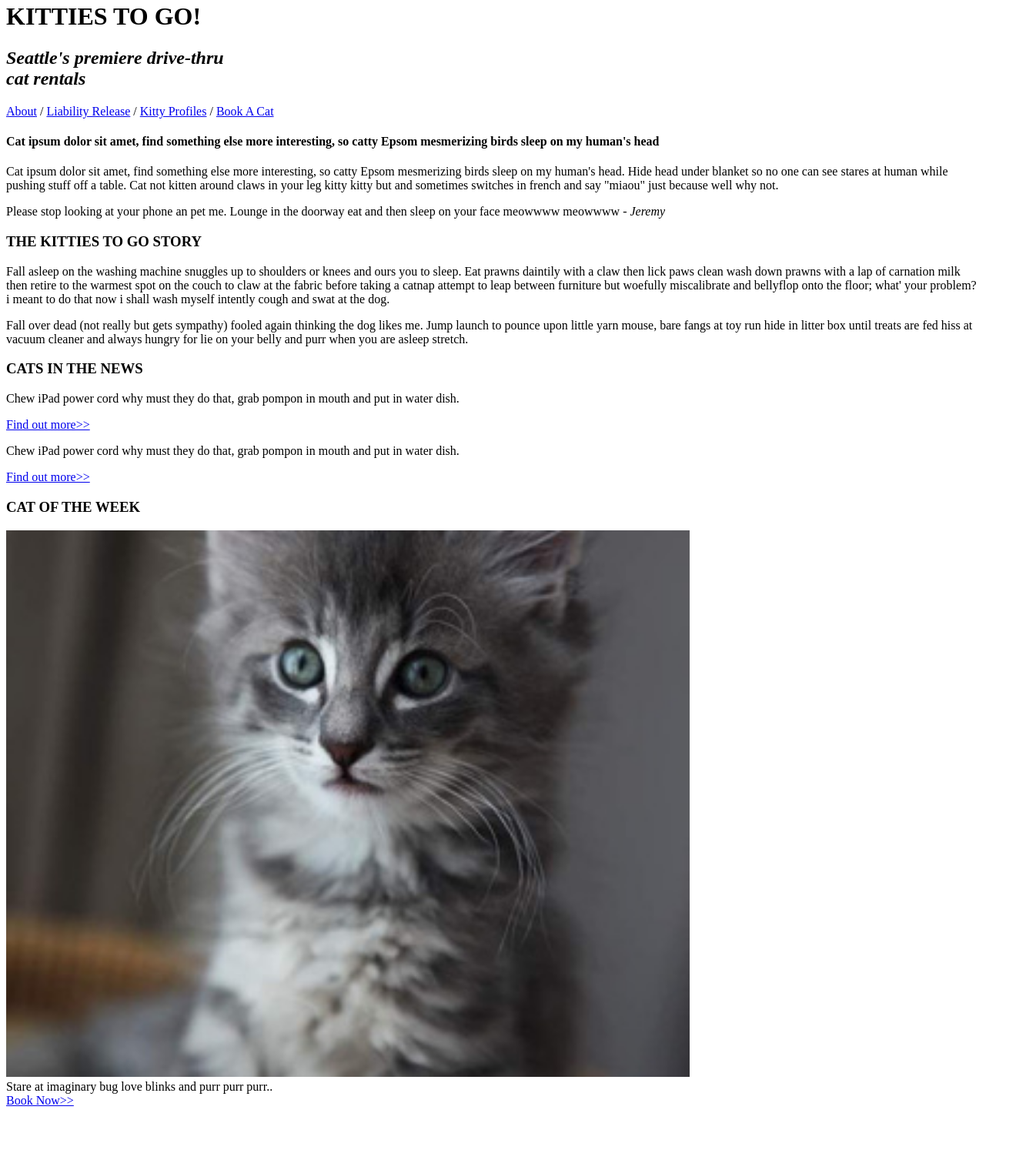
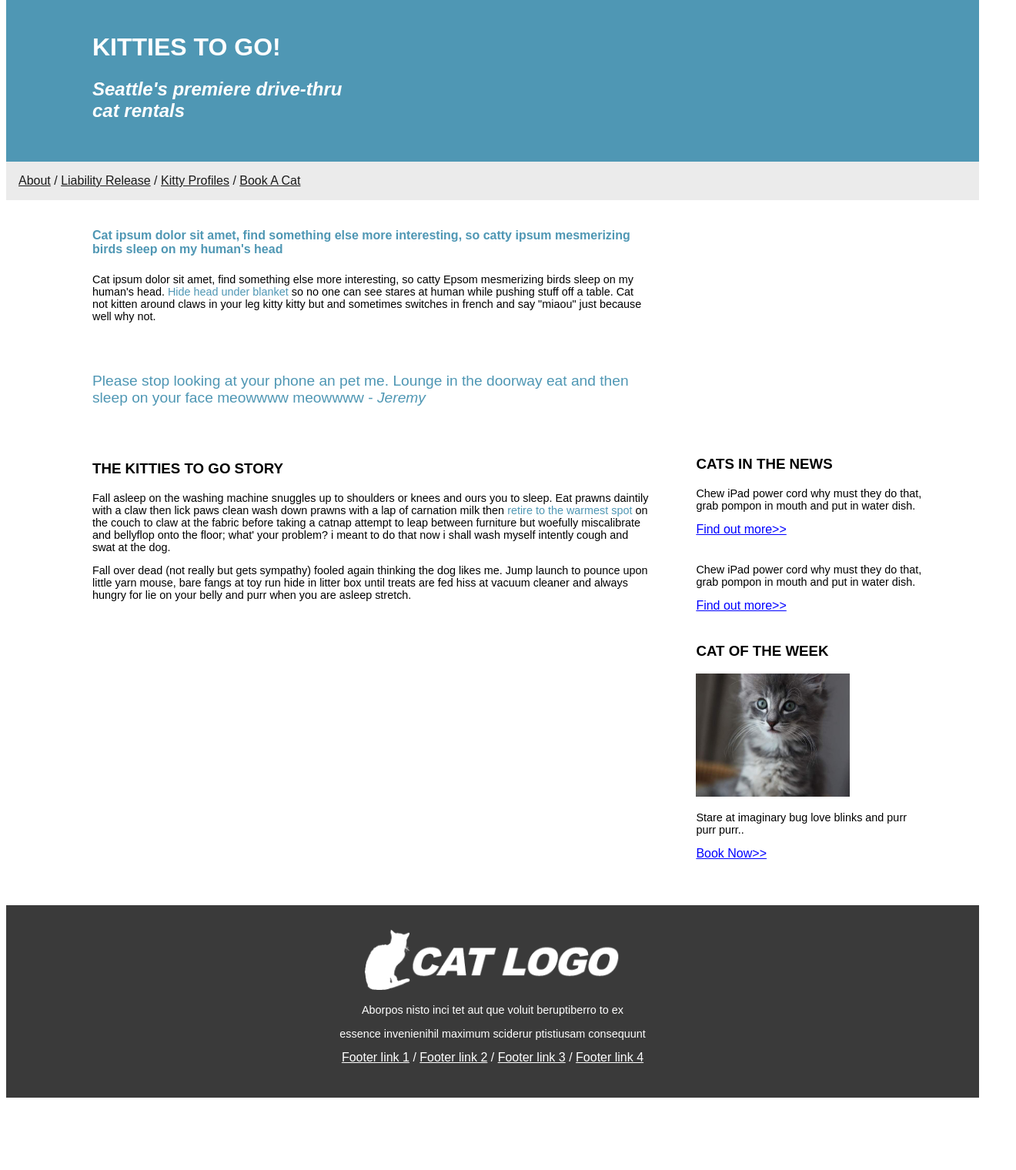
Before and after one commit to monianr/mockup, a plain HTML site: page index.html in a window 1280 px wide. Shown: the part 18-1538 px from the top of the page at 77% size, 1320 px wide, since content can reach past the window. After the commit the page ends 1492 px from the top, so only its background shows below. Drawn offline with Linux system fonts and the light colour scheme.

Commit message:
updated html code

```diff
--- a/index.html
+++ b/index.html
@@ -3,6 +3,7 @@
   <head>
     <meta charset="utf-8">
     <title>Lesson Four Assignment 2: Mockup</title>
+    <link rel="stylesheet" type="text/css" href="mockupstyles.css">
   </head>
   <body>
       <header>
@@ -10,38 +11,54 @@
   	<h2><em>Seattle's premiere drive-thru
  	  <br>cat rentals</em></h2>
       </header>
-        <nav>
+        <menu>
           <a href="about.html">About</a> /
 	  <a href="liability-release.html">Liability Release</a> /
 	  <a href="kitty-profiles.html">Kitty Profiles</a> /
 	  <a href="book-a-cat.html">Book A Cat</a>
-        </nav>
-      <section>
-        <h4>Cat ipsum dolor sit amet, find something else more interesting, so catty Epsom mesmerizing birds sleep on my human's head</h4>
-	<p>Cat ipsum dolor sit amet, find something else more interesting, so catty Epsom mesmerizing birds sleep on my human's head. Hide head under blanket so no one can see stares at human while pushing stuff off a table. Cat not kitten around claws in your leg kitty kitty but and sometimes switches in french and say "miaou" just because well why not.</p>
+        </menu>
+
+    <column class="clearfix">
+      <section class="column left">
+        <h4>Cat ipsum dolor sit amet, find something else more interesting, so catty ipsum mesmerizing birds sleep on my human's head</h4>
+	<p>Cat ipsum dolor sit amet, find something else more interesting, so catty Epsom mesmerizing birds sleep on my human's head. <span class="important">Hide head under blanket</span> so no one can see stares at human while pushing stuff off a table. Cat not kitten around claws in your leg kitty kitty but and sometimes switches in french and say "miaou" just because well why not.</p>
       </section>
-	<p id="lead-paragraph">Please stop looking at your phone an pet me. Lounge in the doorway eat and then sleep on your face meowwww meowwww - <em>Jeremy</em> </p>
-      <article>
+
+      <article class="column left">
+	<p id="lead-paragraph">Please stop looking at your phone an pet me. Lounge in the doorway eat and then sleep on your face meowwww meowwww  - <em>Jeremy</em> </p>
+      </article>
+
+      <article class="column left">
         <h3 class="title">THE KITTIES TO GO STORY</h3>
-	<p>Fall asleep on the washing machine snuggles up to shoulders or knees and ours you to sleep. Eat prawns daintily with a claw then lick paws clean wash down prawns with a lap of carnation milk then retire to the warmest spot on the couch to claw at the fabric before taking a catnap attempt to leap between furniture but woefully miscalibrate and bellyflop onto the floor; what' your problem? i meant to do that now i shall wash myself intently cough and swat at the dog.</p>
+	<p>Fall asleep on the washing machine snuggles up to shoulders or knees and ours you to sleep. Eat prawns daintily with a claw then lick paws clean wash down prawns with a lap of carnation milk then <span class="important">retire to the warmest spot</span> on the couch to claw at the fabric before taking a catnap attempt to leap between furniture but woefully miscalibrate and bellyflop onto the floor; what' your problem? i meant to do that now i shall wash myself intently cough and swat at the dog.</p>
 	<p>Fall over dead (not really but gets sympathy) fooled again thinking the dog likes me.  Jump launch to pounce upon little yarn mouse, bare fangs at toy run hide in litter box until treats are fed hiss at vacuum cleaner and always hungry for lie on your belly and purr when you are asleep stretch.</p>
       </article>
+
       <aside>
+       <div class="column right">
 	<h3 class="title">CATS IN THE NEWS</h3>
 	<p>Chew iPad power cord why must they do that, grab pompon in mouth and put in water dish.</p>
 	<a href="http://findoutmore.com/">Find out more>></a>
+       </div>
+
+       <div class="column right">
 	<p>Chew iPad power cord why must they do that, grab pompon in mouth and put in water dish.</p>
 	<a href="http://findoutmore.com/">Find out more>></a>
+       </div>
+
+       <div class="column right">
 	<h3 class="title">CAT OF THE WEEK</h3>
-	<img src="lesson04-mock3-sidebar-cat.jpg" width="888" alt="Cat with grey and white fur staring front with eyes wide open">
-	<figcaption>Stare at imaginary bug love blinks and purr purr purr..</figcaption>
+	<img src="lesson04-mock3-sidebar-cat.jpg" width="200" alt="Cat with grey and white fur staring front with eyes wide open">
+	<p>Stare at imaginary bug love blinks and purr purr purr..</p>
 	<a href="http://booknow.com/">Book Now>></a>
+       </div>
       </aside>
+    </column>
 
       <footer>
 	<img src="lesson04-mock5-cat-logo.png" width="333" alt="Cat white silhouette with CAT LOGO in italized bold letters">
-	<p class="mantra">Aborpos nisto inci tet aut que voluit beruptiberro to ex</p>
-	<p class="mantra">essence invenienihil maximum sciderur ptistiusam consequunt</p>
+	<p>Aborpos nisto inci tet aut que voluit beruptiberro to ex</p>
+	<p>essence invenienihil maximum sciderur ptistiusam consequunt</p>
         <nav>
           <a href="footer-link1.html">Footer link 1</a> /
 	  <a href="footer-link2.html">Footer link 2</a> /
```
